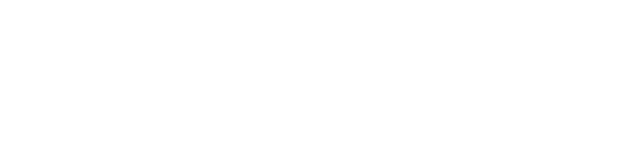
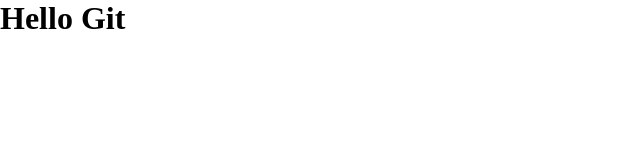
Before and after one commit to An-max-i/node.js.....web-project-, a plain HTML site: page index.html in a window 1280 px wide. Shown: the whole page, without its empty margins (0-640 px from the left). Drawn offline with Linux system fonts and the light colour scheme.

Commit message:
first commit

```diff
--- a/index.html
+++ b/index.html
@@ -5,8 +5,16 @@
     <meta http-equiv="X-UA-Compatible" content="IE=edge">
     <meta name="viewport" content="width=device-width, initial-scale=1.0">
     <title>Node Js</title>
+
+    <style>
+        *{
+         margin: 0;
+         padding: 0;
+
+        }
+    </style>
 </head>
 <body>
-
+    <h1> Hello Git</h1>
 </body>
 </html>
```
Also changed, not shown: 1 other file.
